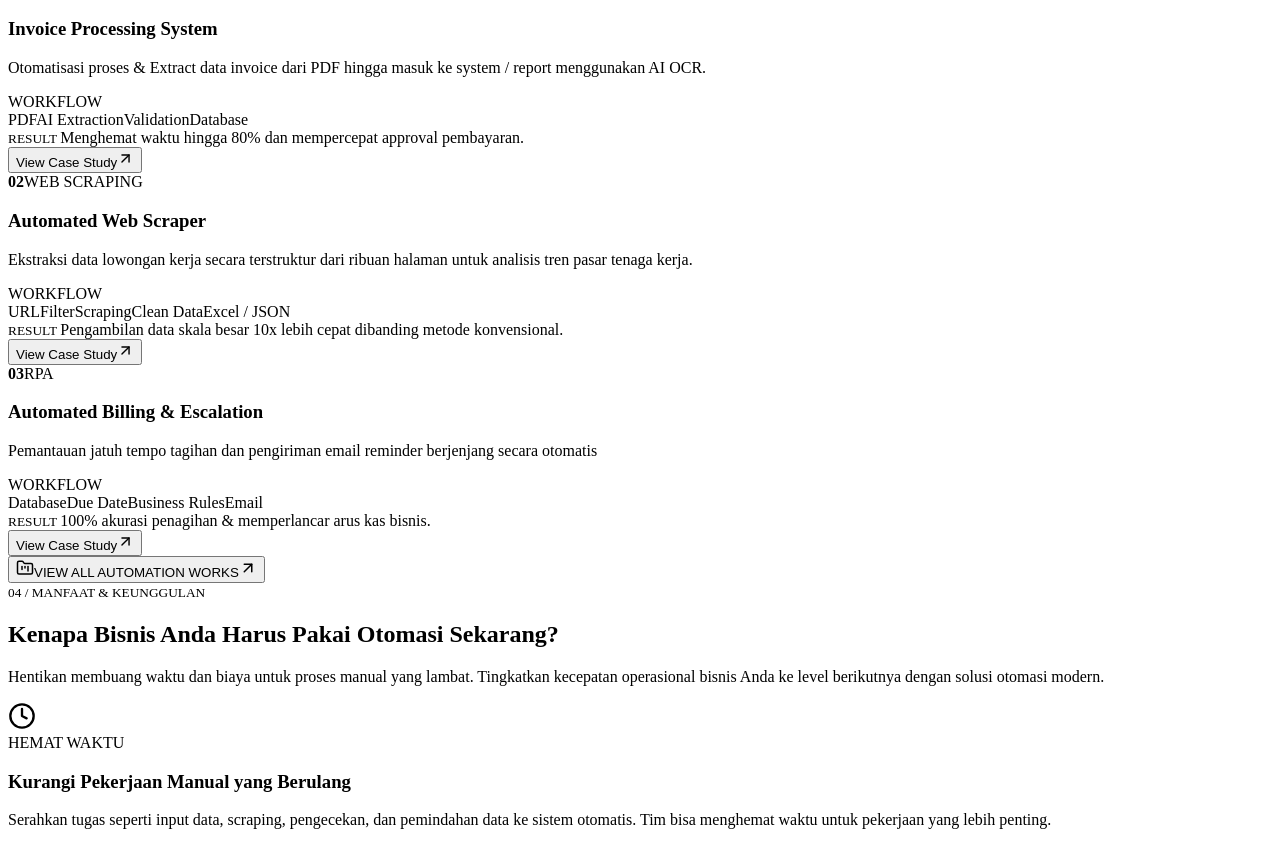
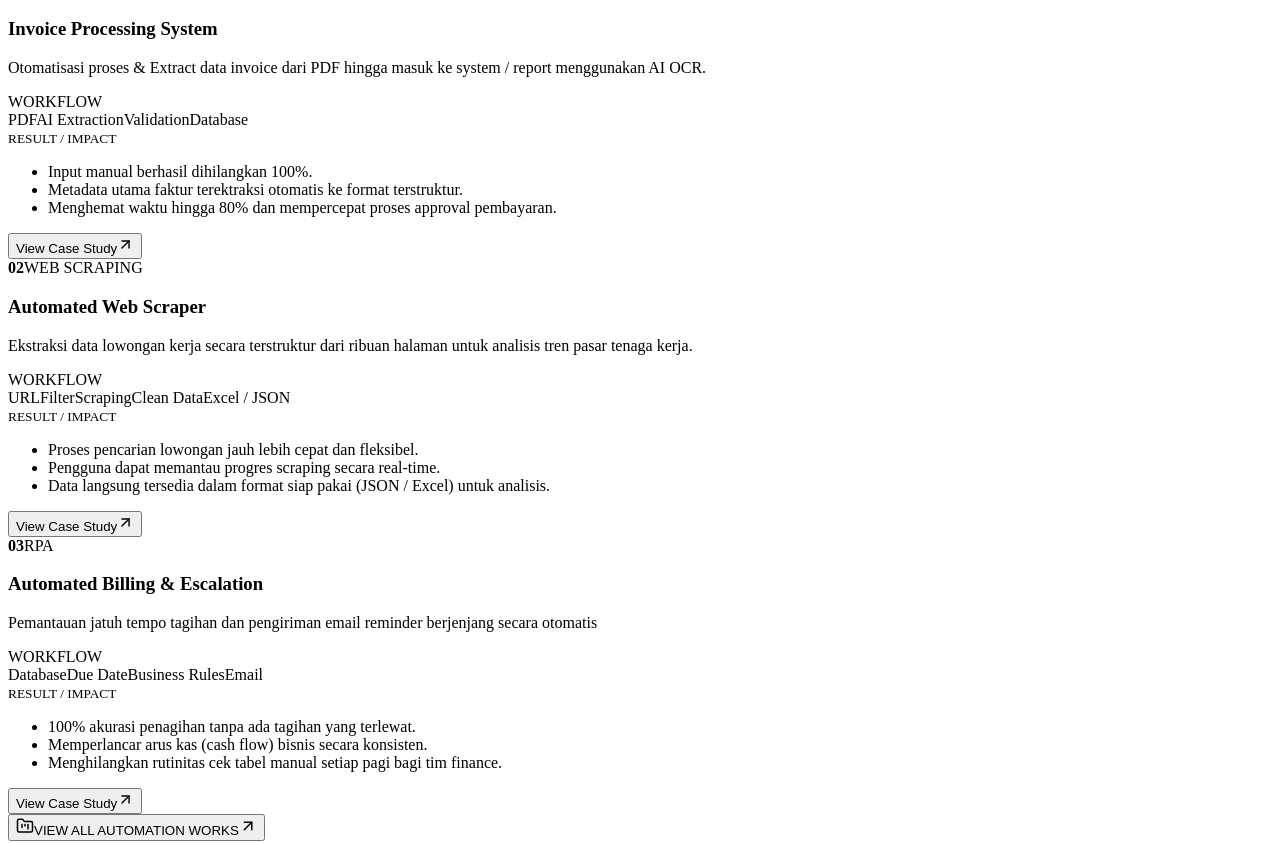
Before and after one commit to Yusufalfi/Automation_LandingPage, a React (Vite) app: page / in a window 1280 px wide. Shown: the part 2520-3363 px from the top of the page. Built offline with nearby package versions, Linux system fonts and the light colour scheme; the HTML template or start-up script is replaced by a standard one.

Commit message:
change porto id

```diff
--- a/src/components/ProjectCard.jsx
+++ b/src/components/ProjectCard.jsx
@@ -1,75 +1,9 @@
-
-// import React from 'react';
-// import { ArrowUpRight } from 'lucide-react';
-
-// export default function ProjectCard({ project, onOpenDemo }) {
-//   return (
-//     <article
-//       className="neo-card-project"
-//       onClick={() => onOpenDemo(project)}
-//     >
-//       {/* TOP */}
-//       <div className="card-inner-top">
-//         <div className="projecttop">
-//           <strong className="card-number">
-//             {project.n}
-//           </strong>
-
-//           <span className="tag">
-//             {project.tag}
-//           </span>
-//         </div>
-
-//         <h3 className="project-title">
-//           {project.title}
-//         </h3>
-
-//         <p className="project-desc">
-//           {project.desc}
-//         </p>
-
-//         {/* WORKFLOW */}
-//         <div className="workflow">
-//           <div className="workflow-label">
-//             WORKFLOW
-//           </div>
-
-//           <div className="workflow-flow">
-//             {project.flow}
-//           </div>
-//         </div>
-//       </div>
-
-//       {/* BOTTOM */}
-//       <div className="card-inner-bottom">
-//         <div className="impact">
-//           <small>RESULT </small>
-//           <span>{project.impact}</span>
-//         </div>
-
-//         <button
-//           type="button"
-//           className="action-demo-btn"
-//           onClick={(e) => {
-//             e.stopPropagation();
-//             onOpenDemo(project);
-//           }}
-//         >
-//           <span>View Case Study</span>
-//           <ArrowUpRight size={17} strokeWidth={2} />
-//         </button>
-//       </div>
-//     </article>
-//   );
-// }
-
-
 
 import React from 'react';
 import { ArrowUpRight } from 'lucide-react';
 
 export default function ProjectCard({ project, onOpenDemo }) {
-  // Gunakan regex yang di-escape: /→|->/ atau split bertahap yang paling aman
+  // Parsing Workflow Step (Aman untuk Array maupun String)
   const steps = Array.isArray(project.flow)
     ? project.flow
     : typeof project.flow === 'string'
@@ -108,7 +42,7 @@ export default function ProjectCard({ project, onOpenDemo }) {
           </div>
 
           <div className="workflow-track">
-            {/*  Bulett stabilo Horizontal */}
+            {/* Bullet stabilo Horizontal */}
             <span className="workflow-particle" />
 
             {/* Node Langkah Workflow */}
@@ -124,8 +58,17 @@ export default function ProjectCard({ project, onOpenDemo }) {
       {/* BOTTOM */}
       <div className="card-inner-bottom">
         <div className="impact">
-          <small>RESULT </small>
-          <span>{project.impact}</span>
+          <small>RESULT / IMPACT</small>
+
+          {Array.isArray(project.impact) ? (
+            <ul className="impact-bullet-list">
+              {project.impact.map((item, index) => (
+                <li key={index}>{item}</li>
+              ))}
+            </ul>
+          ) : (
+            <span>{project.impact}</span>
+          )}
         </div>
 
         <button
--- a/src/components/ProofSection.jsx
+++ b/src/components/ProofSection.jsx
@@ -1,4 +1,4 @@
-// File: komponen ProofSection Anda
+
 import React from 'react';
 import { ArrowRight, Zap, Clock, ShieldCheck, TrendingUp, Cpu } from 'lucide-react';
 import { advantages } from '../data/siteData';
--- a/src/data/siteData.js
+++ b/src/data/siteData.js
@@ -55,32 +55,62 @@ export const services = [
 
 export const tools = ['RPA tools', 'Python', 'Playwright', 'SQL', 'AI / LLM', 'Javascript',];
 
+
 // export const projects = [
 //   {
-//   n: "01",
-//   tag: "AI + AUTOMATION",
-//   title: "Invoice Processing",
-//   desc: "Otomatisasi proses invoice dari PDF hingga masuk ke database.",
-//   flow: "PDF → AI Extraction → Validation → Database",
-//   impact: "Less manual data entry"
-// },
-// {
-//   n: "02",
-//   tag: "PYTHON + PLAYWRIGHT",
-//   title: "Automated Web Scraper",
-//   desc: "Mengambil data dari banyak halaman secara otomatis dan terstruktur.",
-//   flow: "URL → Filter → Scraping → Clean Data → Excel / JSON",
-//   impact: "Automated large-scale data collection"
-// },
-// {
-//   n: "03",
-//   tag: "RPA + DATABASE",
-//   title: "Automated Billing",
-//   desc: "Memantau invoice jatuh tempo dan mengirim reminder secara otomatis.",
-//   flow: "Database → Due Date → Business Rules → Email",
-//   impact: "Less manual follow-up"
-// }
-
+//     id: "proj-01",
+//     n: "01",
+//     tag: "RPA + AI",
+//     title: "Invoice Processing System",
+//     desc: "Otomatisasi proses & Extract data invoice dari PDF hingga masuk ke system / report menggunakan AI OCR.",
+//     youtubeId: "0J8tsSoi6N8?si=Gs2SnfZmy2I2Akys", // Ganti dengan ID video YouTube lu
+//     beforeTime: "2-3 jam/hari entri data manual & rawan eror",
+//     afterTime: "< 2 menit ekstraksi otomatis berakurasi tinggi",
+//     goal: "Mengotomatiskan proses ekstraksi data dari Invoice dan mengubahnya menjadi data terstruktur yang siap digunakan di Excel.",
+//     problem: "Faktur datang dalam berbagai format dan tata letak. Sebagian berupa dokumen hasil scan dalam berbagai bahasa (Inggris, Mandarin, Jepang, Rusia). Proses manual mengharuskan pengguna membuka setiap faktur, mencari detail yang diperlukan, lalu mengetikkannya secara manual ke dalam Excel.",
+//     solution: "Membangun pipeline otomatis end-to-end menggunakan UiPath + ChatGPT API untuk membaca Invoice, mengekstrak metadata penting, dan secara otomatis mengisi template Excel. Proses ini disusun dengan UiPath REFramework untuk memastikan kontrol proses yang kuat serta pencatatan log yang terstruktur",
+//     impact: "Proses input manual berhasil dihilangkan sepenuhnya. Metadata utama faktur (Nomor Faktur, Tanggal, Vendor, Customer, Subtotal, Pajak, Total, Mata Uang) kini diekstrak secara otomatis ke dalam format terstruktur yang siap dipakai, Menghemat waktu hingga 80% dan mempercepat approval pembayaran.",
+//     status: "LIVE",
+//     bannerColor: "#b2f5ea",
+//     flow: "PDF → AI Extraction → Validation → Database",
+//     techs: ["UiPath", "ChatGPT API", "IDP / OCR", "PostgreSQL"]
+//   },
+//   {
+//     id: "proj-02",
+//     n: "02",
+//     tag: "WEB SCRAPING",
+//     title: "Automated Web Scraper",
+//     desc: "Ekstraksi data lowongan kerja secara terstruktur dari ribuan halaman untuk analisis tren pasar tenaga kerja.",
+//     youtubeId: "_QG5EbNslBU?si=W4LR1ZR6dr3vbK4F",
+//     beforeTime: "Mengotomatiskan proses pencarian dan pengumpulan data lowongan kerja agar lebih cepat, fleksibel, dan langsung siap digunakan untuk analisis.",
+//     afterTime: "Proses crawling kilat secara otomatis via script",
+//     goal: "Mengumpulkan data publik dalam jumlah besar tanpa terblokir sistem anti-scraping.",
+//     problem: "Pencarian dan pengumpulan lowongan kerja secara manual memakan waktu lama. Pengguna harus membuka tiap halaman detail dan menyusun ulang data ke format terstruktur.",
+//     solution: "Mengembangkan desktop-based scraper dengan Python, Playwright, Tkinter. Fitur utama: Parameter pencarian: kata kunci, gaji minimum, tanggal posting, jumlah data maksimal. Format ekspor: JSON / Excel. Data yang diambil: Judul Pekerjaan, Perusahaan, Gaji, Lokasi, Deskripsi Singkat, Link, Tanggal Posting, Jenis Pekerjaan, Deskripsi Lengkap. Optimasi performa: Pemrosesan paralel hingga 5 tab. Log aktivitas real-time. Error handling untuk timeout/gagal load. Progress tracking (“Tab X dari Y selesai”).",
+//     impact: "Proses pencarian lowongan lebih cepat dan fleksibel, Pengguna dapat memantau progres scraping secara real-time.Data langsung tersedia dalam format siap pakai (JSON/Excel) untuk analisis atau langkah berikutnya.",
+//     status: "LIVE",
+//     bannerColor: "#8ce8ff",
+//     flow: "URL → Filter → Scraping → Clean Data → Excel / JSON",
+//     techs: ["Python", "Playwright", "Pandas", "Excel / JSON"]
+//   },
+//   {
+//     id: "proj-03",
+//     n: "03",
+//     tag: "RPA",
+//     title: "Automated Billing & Escalation",
+//     desc: "Pemantauan jatuh tempo tagihan dan pengiriman email reminder berjenjang secara otomatis",
+//     youtubeId: "dQw4w9WgXcQ", // Ganti dengan ID video YouTube lu
+//     beforeTime: "Cek manual tanggal Excel satu per satu tiap pagi",
+//     afterTime: "Email pengingat terkirim otomatis tepat waktu",
+//     goal: "Memastikan tidak ada tagihan pembayaran yang terlewat atau terlambat di-follow up.",
+//     problem: "Keterlambatan follow-up tagihan mengganggu cash flow perusahaan.",
+//     solution: "Workflow RPA yang membaca database jadwal tagihan dan otomatis mengirim email laporan & reminder.",
+//     impact: "100% akurasi penagihan & memperlancar arus kas bisnis.",
+//     status: "LIVE",
+//     bannerColor: "#ffd3e0",
+//     flow: "Database → Due Date → Business Rules → Email",
+//     techs: ["UiPath", "SQL Database", "SMTP / Email Engine"]
+//   }
 // ];
 
 export const projects = [
@@ -90,13 +120,25 @@ export const projects = [
     tag: "RPA + AI",
     title: "Invoice Processing System",
     desc: "Otomatisasi proses & Extract data invoice dari PDF hingga masuk ke system / report menggunakan AI OCR.",
-    youtubeId: "dQw4w9WgXcQ", // Ganti dengan ID video YouTube lu
+    youtubeId: "0J8tsSoi6N8?si=Gs2SnfZmy2I2Akys",
     beforeTime: "2-3 jam/hari entri data manual & rawan eror",
     afterTime: "< 2 menit ekstraksi otomatis berakurasi tinggi",
-    goal: "Mengotomatiskan ekstraksi data dari PDF invoice multi-format ke Excel/Database secara terstruktur.",
-    problem: "Invoice datang dengan format layout heterogen, pengetikan manual memakan waktu lama dan sering terjadi kesalahan input.",
-    solution: "Membangun workflow otomatisasi end-to-end dengan UiPath + Intelligent Document Processing (IDP) / OpenAI API.",
-    impact: "Menghemat waktu hingga 80% dan mempercepat approval pembayaran.",
+    goal: "Mengotomatiskan proses ekstraksi data dari Invoice dan mengubahnya menjadi data terstruktur yang siap digunakan di Excel.",
+    problem: "Faktur datang dalam berbagai format dan tata letak, termasuk dokumen hasil scan ber-multibahasa. Proses manual memakan waktu karena harus input satu per satu ke Excel.",
+
+    solution: [
+      "Pipeline otomatis end-to-end menggunakan UiPath + ChatGPT API.",
+      "Membaca invoice, mengekstrak metadata penting (No Faktur, Tanggal, Vendor, Subtotal, Pajak, dll).",
+      "Mengisi template Excel secara otomatis tanpa intervensi manual.",
+      "Dibangun di atas UiPath REFramework untuk eksekusi stabil dan pencatatan log terstruktur."
+    ],
+
+    impact: [
+      "Input manual berhasil dihilangkan 100%.",
+      "Metadata utama faktur terektraksi otomatis ke format terstruktur.",
+      "Menghemat waktu hingga 80% dan mempercepat proses approval pembayaran."
+    ],
+
     status: "LIVE",
     bannerColor: "#b2f5ea",
     flow: "PDF → AI Extraction → Validation → Database",
@@ -108,13 +150,26 @@ export const projects = [
     tag: "WEB SCRAPING",
     title: "Automated Web Scraper",
     desc: "Ekstraksi data lowongan kerja secara terstruktur dari ribuan halaman untuk analisis tren pasar tenaga kerja.",
-    youtubeId: "dQw4w9WgXcQ", // Ganti dengan ID video YouTube lu
-    beforeTime: "Copy-paste manual ratusan halaman web seharian",
-    afterTime: "Proses crawling kilat secara otomatis via script",
+    youtubeId: "_QG5EbNslBU?si=W4LR1ZR6dr3vbK4F",
+    beforeTime: "Pengumpulan manual buka ribuan tab, butuh waktu berhari-hari",
+    afterTime: "Proses crawling kilat secara otomatis via script dalam hitungan menit",
     goal: "Mengumpulkan data publik dalam jumlah besar tanpa terblokir sistem anti-scraping.",
-    problem: "Website target memiliki proteksi rate-limiting dan pagination yang rumit jika diambil secara manual.",
-    solution: "Menggunakan Python Playwright dengan fitur multi-threading dan pembersihan data otomatis.",
-    impact: "Pengambilan data skala besar 10x lebih cepat dibanding metode konvensional.",
+    problem: "Pencarian dan pengumpulan lowongan kerja secara manual memakan waktu lama. Pengguna harus membuka tiap halaman detail dan menyusun ulang data ke format terstruktur.",
+
+    solution: [
+      "Desktop-based scraper menggunakan Python, Playwright, dan GUI Tkinter.",
+      "Filter pencarian fleksibel: kata kunci, gaji minimum, tanggal posting, dan batas data.",
+      "Ekstraksi data lengkap: Judul, Perusahaan, Gaji, Lokasi, Deskripsi, Link, hingga Tipe Pekerjaan.",
+      "Multi-tab parallel processing (hingga 5 tab simultan) untuk performa maksimal.",
+      "Dilengkapi log aktivitas real-time, error handling timeout, dan progress tracking."
+    ],
+
+    impact: [
+      "Proses pencarian lowongan jauh lebih cepat dan fleksibel.",
+      "Pengguna dapat memantau progres scraping secara real-time.",
+      "Data langsung tersedia dalam format siap pakai (JSON / Excel) untuk analisis."
+    ],
+
     status: "LIVE",
     bannerColor: "#8ce8ff",
     flow: "URL → Filter → Scraping → Clean Data → Excel / JSON",
@@ -126,13 +181,24 @@ export const projects = [
     tag: "RPA",
     title: "Automated Billing & Escalation",
     desc: "Pemantauan jatuh tempo tagihan dan pengiriman email reminder berjenjang secara otomatis",
-    youtubeId: "dQw4w9WgXcQ", // Ganti dengan ID video YouTube lu
+    youtubeId: "dQw4w9WgXcQ",
     beforeTime: "Cek manual tanggal Excel satu per satu tiap pagi",
     afterTime: "Email pengingat terkirim otomatis tepat waktu",
     goal: "Memastikan tidak ada tagihan pembayaran yang terlewat atau terlambat di-follow up.",
-    problem: "Keterlambatan follow-up tagihan mengganggu cash flow perusahaan.",
-    solution: "Workflow RPA yang membaca database jadwal tagihan dan otomatis mengirim email laporan & reminder.",
-    impact: "100% akurasi penagihan & memperlancar arus kas bisnis.",
+    problem: "Monitoring manual sering luput, keterlambatan follow-up tagihan mengganggu cash flow perusahaan.",
+
+    solution: [
+      "Workflow RPA otomatis yang memantau database jadwal tagihan harian.",
+      "Pengecekan logika bisnis & tanggal jatuh tempo (due date) secara real-time.",
+      "Email engine otomatis untuk pengiriman reminder & escalation report berjenjang via SMTP."
+    ],
+
+    impact: [
+      "100% akurasi penagihan tanpa ada tagihan yang terlewat.",
+      "Memperlancar arus kas (cash flow) bisnis secara konsisten.",
+      "Menghilangkan rutinitas cek tabel manual setiap pagi bagi tim finance."
+    ],
+
     status: "LIVE",
     bannerColor: "#ffd3e0",
     flow: "Database → Due Date → Business Rules → Email",
@@ -172,25 +238,26 @@ export const advantages = [
   {
     icon: 'Clock',
     badge: 'HEMAT WAKTU',
-    title: 'Kurangi Pekerjaan Manual yang Berulang',
+    // title: 'Kurangi Pekerjaan Manual yang Berulang',
+    title: 'Pangkas 70% – 80% Beban Kerja Manual',
     description: 'Serahkan tugas seperti input data, scraping, pengecekan, dan pemindahan data ke sistem otomatis. Tim bisa menghemat waktu untuk pekerjaan yang lebih penting.'
   },
   {
     icon: 'ShieldCheck',
     badge: 'LEBIH KONSISTEN',
-    title: 'Proses Kerja Lebih Rapi & Konsisten',
+    title: 'Proses Kerja Lebih Rapi & Konsisten, 0% Human Error & Akurasi 100%',
     description: 'Setiap proses dijalankan berdasarkan aturan yang sudah ditentukan. Risiko salah input dan langkah yang terlewat bisa dikurangi dibanding proses manual.'
   },
   {
     icon: 'TrendingUp',
-    badge: 'BERJALAN OTOMATIS',
+    badge: 'BERJALAN OTOMATIS 24/7',
     title: 'Jalankan Proses Tanpa Harus Dipantau Terus',
     description: 'Automation bisa dijalankan berdasarkan jadwal atau kondisi tertentu. Setelah sistem berjalan, proses dapat terus bekerja tanpa perlu dilakukan satu per satu secara manual.'
   },
   {
     icon: 'Cpu',
     badge: 'MUDAH DIKEMBANGKAN',
-    title: 'Bangun Sistem yang Bisa Ikut Bertumbuh',
+    title: 'Bangun Sistem yang Bisa Ikut Bertumbuh, Kapasitas Output Naik Hingga 10x Lipat',
     description: 'Mulai dari satu workflow sederhana, lalu kembangkan sesuai kebutuhan. Scraping, integrasi API, parsing dokumen, hingga proses internal bisa dibuat dalam satu alur kerja.'
   }
 ];
```
Also changed, not shown: src/components/ProjectModal.jsx (+32 -4 lines), src/styles.css (+30 -0 lines).
